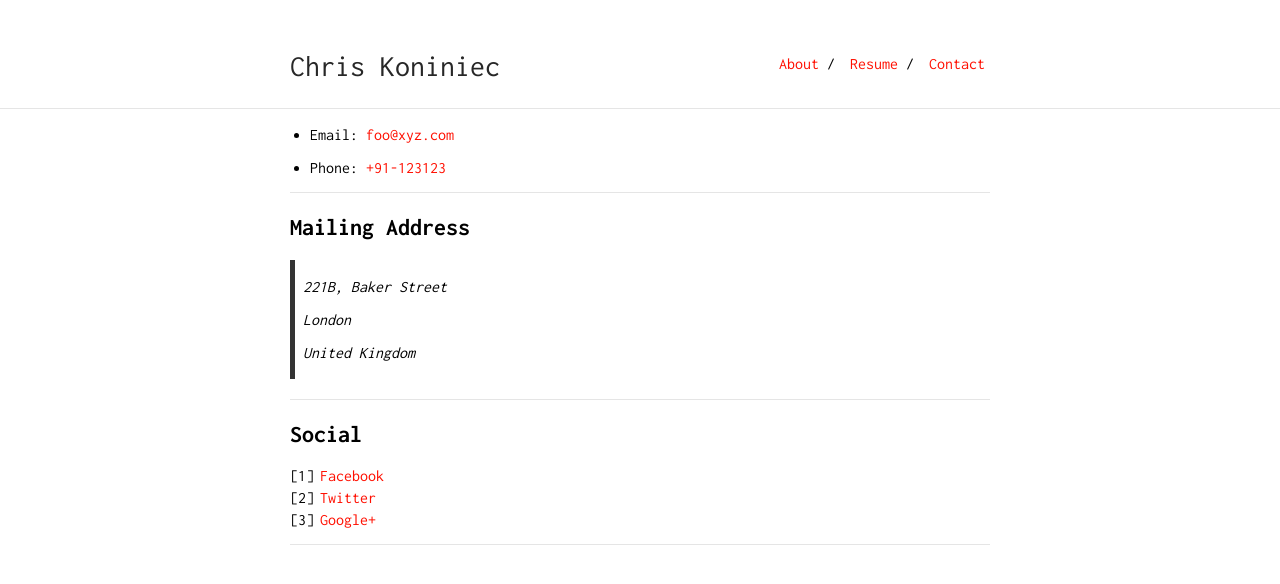
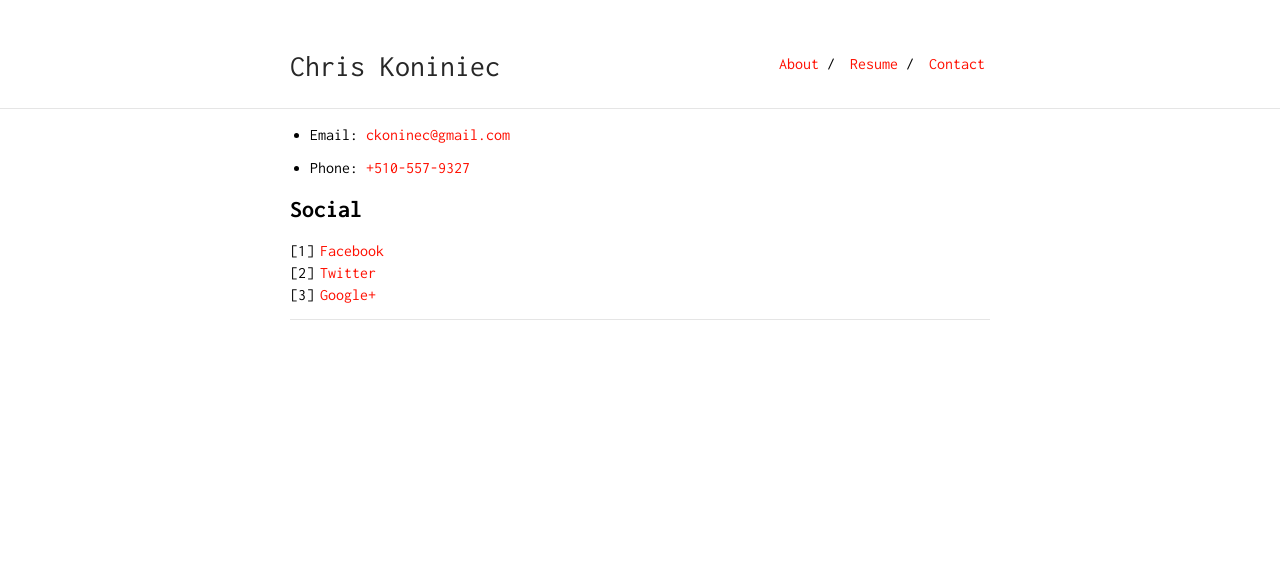
Before and after one commit to ChrisKoniniec/ChrisKoniniec.github.io, a Jekyll site: the page built from contact.md, in a window 1280 px wide. Shown: the top 584 px of the page. Built offline with Jekyll 4.4.1, drawn with Linux system fonts in a browser that asks for light colours.

Commit message:
Update contact.md

```diff
--- a/contact.md
+++ b/contact.md
@@ -3,21 +3,9 @@ layout: default
 is_contact: true
 ---
 
-* Email: [foo@xyz.com](mailto:foo@xyz.com)
+* Email: [ckoninec@gmail.com](mailto:ckoninec@gmail.com)
 
-* Phone: [+91-123123](tel:+91-123123)
-
----
-
-## Mailing Address
-
-> 221B, Baker Street
->
-> London
->
-> United Kingdom
-
----
+* Phone: [+510-557-9327](tel:+510-557-9327)
 
 ## Social
 
```
